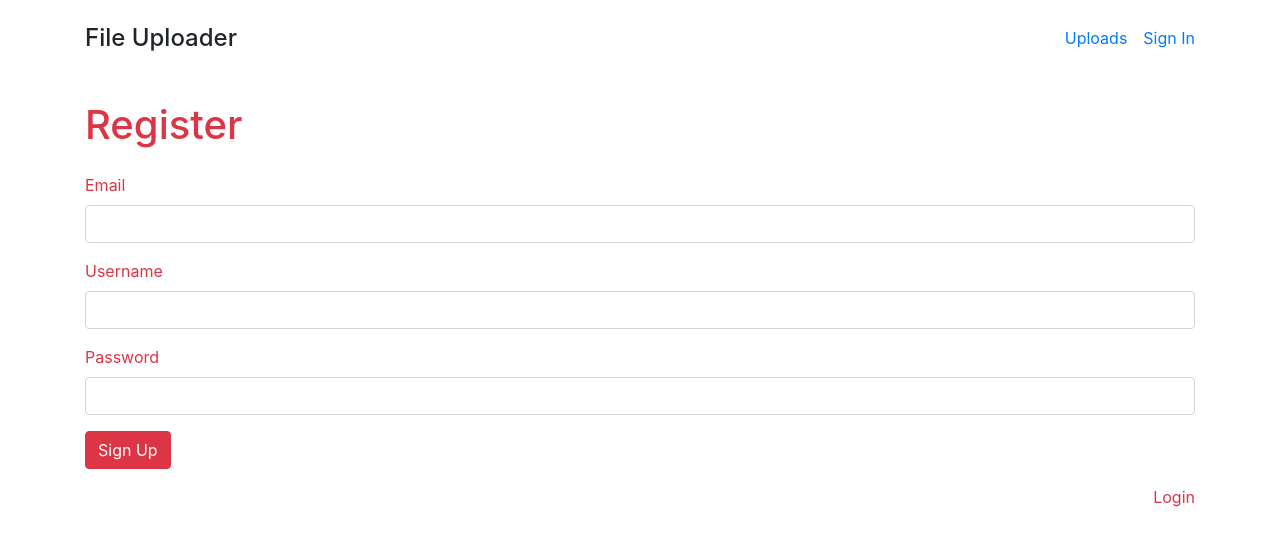
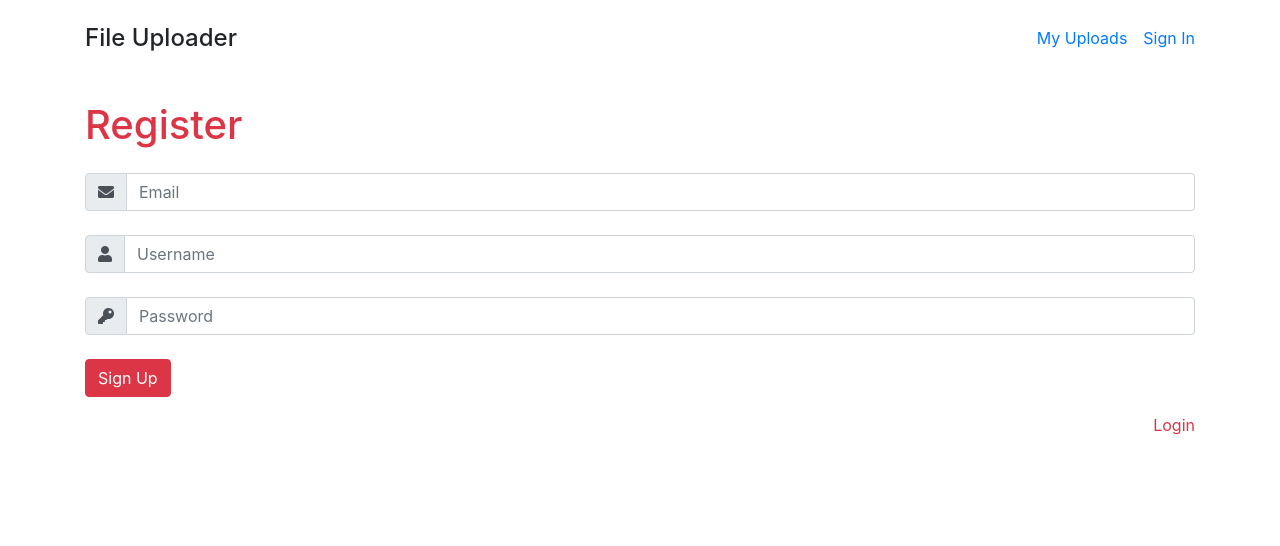
Before and after one commit to JacobCode/file-uploader, a React (Create React App) app: page /signin in a window 1280 px wide. Both pictures are taken after a click on the element "Register". Shown: the top 546 px of the page. Built offline with nearby package versions, Linux system fonts and the light colour scheme.

Commit message:
updated input fields

```diff
--- a/public/index.html
+++ b/public/index.html
@@ -6,6 +6,7 @@
     <meta name="viewport" content="width=device-width, initial-scale=1" />
 	<meta name="theme-color" content="#000000" />
 	<link href="https://stackpath.bootstrapcdn.com/bootstrap/4.3.1/css/bootstrap.min.css" rel="stylesheet" />
+	<link rel="stylesheet" href="https://use.fontawesome.com/releases/v5.8.2/css/all.css" integrity="sha384-oS3vJWv+0UjzBfQzYUhtDYW+Pj2yciDJxpsK1OYPAYjqT085Qq/1cq5FLXAZQ7Ay" crossorigin="anonymous">
     <title>File Uploader</title>
   </head>
   <body>
--- a/src/components/Navbar.js
+++ b/src/components/Navbar.js
@@ -18,11 +18,11 @@ class Navbar extends Component {
 			<div className="header d-flex justify-content-between align-items-center mb-4">
 				<h1 className="mb-4 mt-4" style={{ fontSize: '1.5rem' }}>File Uploader</h1>
 				<div className="links d-flex justify-content-between align-items-center">
-					<a className="mr-3" href="/uploads">Uploads</a>
+					<a className="mr-3" href="/uploads">My Uploads</a>
 					{this.props.user.username === null ?
 					<a href="/signin">Sign In</a>
 					:
-					<p className="mb-0" onClick={this.logout}>Logout, <span className="text-danger">{this.props.user.username}</span></p>}
+					<p className="mb-0" onClick={this.logout}>Logout, <span className="text-secondary">{this.props.user.username}</span></p>}
 				</div>
 			</div>
 		)
--- a/src/components/SignIn.js
+++ b/src/components/SignIn.js
@@ -82,19 +82,25 @@ class SignIn extends Component {
 		return (
 			<div id="signin">
 
-				{/* Login Form if not logged in */}
+				{/* Show Login form if not logged in */}
 				{this.state.showLogin === true && user.username === null ?
 				<form onSubmit={this.loginSubmit} className="form mb-5">
 					{/* Login Form */}
 					<h1 className="mb-4 text-primary">Login</h1>
-					<div className="form-group">
-						<label htmlFor="lusername" className="mb-2 text-primary">Username</label><br/>
-						<input onChange={this.handleInput} value={this.state.lusername} type="text" name="lusername" id="lusername" className="form-control" />
+					<div className="input-group mb-4">
+						<div className="input-group-prepend">
+							<span className="input-group-text"><i className="fas fa-user"></i></span>
+						</div>
+						<input onChange={this.handleInput} value={this.state.lusername} type="text" name="lusername" id="lusername" className="form-control" placeholder="Username" aria-label="Username" />
 					</div>
-					<div className="form-group">
-						<label htmlFor="lpassword" className="mb-2 text-primary">Password</label><br/>
-						<input onChange={this.handleInput} value={this.state.lpassword} type="password" name="lpassword" id="lpassword" className="form-control" />
+
+					<div className="input-group mb-4">
+						<div className="input-group-prepend">
+							<span className="input-group-text"><i className="fas fa-key"></i></span>
+						</div>
+						<input onChange={this.handleInput} value={this.state.lpassword} type="password" name="lpassword" id="lpassword" className="form-control" placeholder="Password" aria-label="Password" />
 					</div>
+
 					<div className="form-group">
 						<button type="submit" name="lsubmit" className="btn btn-primary btn-md">Sign In</button>
 					</div>
@@ -104,23 +110,33 @@ class SignIn extends Component {
 				</form>
 				: null }
 
-				{/* Register Form if not logged in */}
+				{/* ShowRegister form if not logged in */}
 				{this.state.showLogin === false && user.username === null ?
 				<form onSubmit={this.registerSubmit} className="form">
 					{/* Register Form */}
 					<h1 className="mb-4 text-danger">Register</h1>
-					<div className="form-group">
-						<label htmlFor="remail" className="mb-2 text-danger">Email</label><br/>
-						<input onChange={this.handleInput} value={this.state.remail} type="email" name="remail" id="remail" className="form-control" />
+
+					<div className="input-group mb-4">
+						<div className="input-group-prepend">
+							<span className="input-group-text"><i className="fas fa-envelope"></i></span>
+						</div>
+						<input onChange={this.handleInput} value={this.state.remail} type="email" name="remail" id="remail" className="form-control" placeholder="Email" aria-label="Email" />
 					</div>
-					<div className="form-group">
-						<label htmlFor="rusername" className="mb-2 text-danger">Username</label><br/>
-						<input onChange={this.handleInput} value={this.state.rusername} type="text" name="rusername" id="rusername" className="form-control" />
+
+					<div className="input-group mb-4">
+						<div className="input-group-prepend">
+							<span className="input-group-text"><i className="fas fa-user"></i></span>
+						</div>
+						<input onChange={this.handleInput} value={this.state.rusername} type="text" name="rusername" id="rusername" className="form-control" placeholder="Username" aria-label="Username" />
 					</div>
-					<div className="form-group">
-						<label htmlFor="rassword" className="mb-2 text-danger">Password</label><br/>
-						<input onChange={this.handleInput} value={this.state.rpassword} type="password" name="rpassword" id="rpassword" className="form-control" />
+
+					<div className="input-group mb-4">
+						<div className="input-group-prepend">
+							<span className="input-group-text"><i className="fas fa-key"></i></span>
+						</div>
+						<input onChange={this.handleInput} value={this.state.rpassword} type="password" name="rpassword" id="rpassword" className="form-control" placeholder="Password" aria-label="Password" />
 					</div>
+
 					<div className="form-group">
 						<button type="submit" name="rsubmit" className="btn btn-danger btn-md">Sign Up</button>
 					</div>
--- a/src/components/UploadForm.js
+++ b/src/components/UploadForm.js
@@ -19,7 +19,7 @@ class UploadForm extends Component {
 		this.setState({ chosenFile: file, fileName: file.name })
 	}
 	handleSubmit(e) {
-		console.log(e)
+		console.log(e);
 	}
 	componentWillMount() {
 		if (localStorage.user !== undefined) {
@@ -31,7 +31,8 @@ class UploadForm extends Component {
 			const user = JSON.parse(localStorage.user);
 			return (
 				<div id="upload-form">
-					{user.id !== null && user.email !== null && user.username !== null ? <form onSubmit={this.handleSubmit} action="/upload" method="POST" encType="multipart/form-data">
+					{user.id !== null && user.email !== null && user.username !== null ?
+					<form onSubmit={this.handleSubmit} action="/upload" method="POST" encType="multipart/form-data">
 						<div className="custom-file">
 							{/* <input accept="image/*" name="file" onChange={this.handleFile} type="file" className="custom-file-input" required /> */}
 							<input name="file" onChange={this.handleFile} type="file" className="custom-file-input" required />
```
Also changed, not shown: src/media/key.svg (added).
